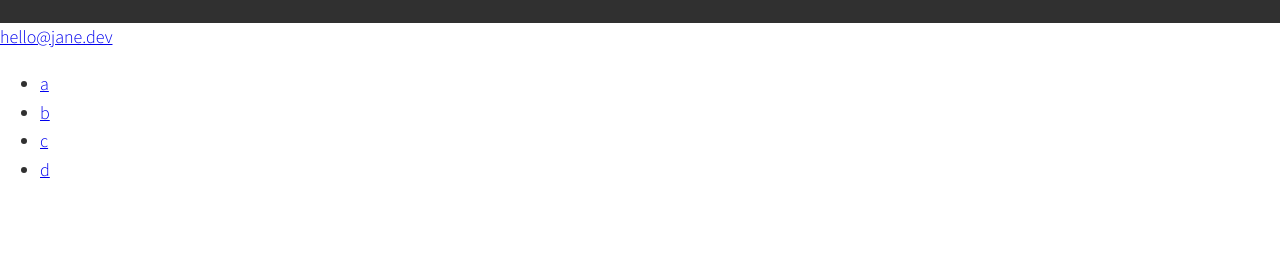
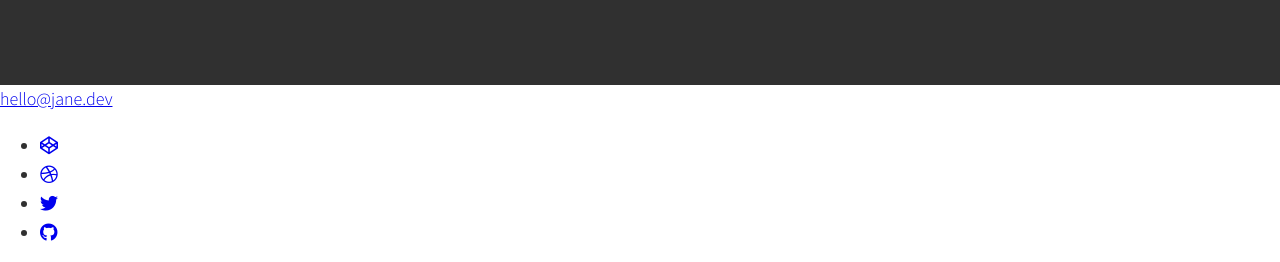
Before and after one commit to jugoslavjeftenic/course-scrimba-build-and-deploy-your-portfolio, a plain HTML site: page index.html in a window 1280 px wide. Shown: the part 2923-3185 px from the top of the page. Before the commit the page ends 3126 px from the top, so only its background shows below. Drawn offline with nearby package versions, Linux system fonts and the light colour scheme.

Commit message:
Added font awesome icons to footer

```diff
--- a/index.html
+++ b/index.html
@@ -72,30 +72,66 @@
 
         <!-- My Work -->
         <section class="my-work" id="work">
-            <h2 class="section__title">My work</h2>
-            <p class="section__subtitle"></p>
+            <h2 class="section__title section__title--work">My work</h2>
+            <p class="section__subtitle section__subtitle--work">A selection of my range of work</p>
             <div class="portfolio">
-                <a href="#" class="portfolio__item"><img src="img/portfolio-01.jpg" alt="" class="portfolio__img"></a>
-                <a href="#" class="portfolio__item"><img src="img/portfolio-02.jpg" alt="" class="portfolio__img"></a>
-                <a href="#" class="portfolio__item"><img src="img/portfolio-03.jpg" alt="" class="portfolio__img"></a>
-                <a href="#" class="portfolio__item"><img src="img/portfolio-04.jpg" alt="" class="portfolio__img"></a>
-                <a href="#" class="portfolio__item"><img src="img/portfolio-05.jpg" alt="" class="portfolio__img"></a>
-                <a href="#" class="portfolio__item"><img src="img/portfolio-06.jpg" alt="" class="portfolio__img"></a>
-                <a href="#" class="portfolio__item"><img src="img/portfolio-07.jpg" alt="" class="portfolio__img"></a>
-                <a href="#" class="portfolio__item"><img src="img/portfolio-08.jpg" alt="" class="portfolio__img"></a>
-                <a href="#" class="portfolio__item"><img src="img/portfolio-09.jpg" alt="" class="portfolio__img"></a>
-                <a href="#" class="portfolio__item"><img src="img/portfolio-10.jpg" alt="" class="portfolio__img"></a>
+                <a href="#" class="portfolio__item">
+                    <img src="img/portfolio-01.jpg" alt="" class="portfolio__img">
+                </a>
+                <a href="#" class="portfolio__item">
+                    <img src="img/portfolio-02.jpg" alt="" class="portfolio__img">
+                </a>
+                <a href="#" class="portfolio__item">
+                    <img src="img/portfolio-03.jpg" alt="" class="portfolio__img">
+                </a>
+                <a href="#" class="portfolio__item">
+                    <img src="img/portfolio-04.jpg" alt="" class="portfolio__img">
+                </a>
+                <a href="#" class="portfolio__item">
+                    <img src="img/portfolio-05.jpg" alt="" class="portfolio__img">
+                </a>
+                <a href="#" class="portfolio__item">
+                    <img src="img/portfolio-06.jpg" alt="" class="portfolio__img">
+                </a>
+                <a href="#" class="portfolio__item">
+                    <img src="img/portfolio-07.jpg" alt="" class="portfolio__img">
+                </a>
+                <a href="#" class="portfolio__item">
+                    <img src="img/portfolio-08.jpg" alt="" class="portfolio__img">
+                </a>
+                <a href="#" class="portfolio__item">
+                    <img src="img/portfolio-09.jpg" alt="" class="portfolio__img">
+                </a>
+                <a href="#" class="portfolio__item">
+                    <img src="img/portfolio-10.jpg" alt="" class="portfolio__img">
+                </a>
             </div>
         </section>
 
         <!-- Footer -->
         <footer>
-            <a href="mailto:hell@jane.dev" class="footer__link">hello@jane.dev</a>
+            <a href="mailto:hello@jane.dev" class="footer__link">hello@jane.dev</a>
             <ul class="social-list">
-                <li class="social-list__item"><a href="https://codepen.io" class="social-list__link">a</a></li>
-                <li class="social-list__item"><a href="http://dribbble.com" class="social-list__link">b</a></li>
-                <li class="social-list__item"><a href="https://twitter.com" class="social-list__link">c</a></li>
-                <li class="social-list__item"><a href="https://github.com" class="social-list__link">d</a></li>
+                <li class="social-list__item">
+                    <a class="social-list__link" href="https://codepen.io">
+                        <i class="fab fa-codepen"></i>
+                    </a>
+                </li>
+                <li class="social-list__item">
+                    <a class="social-list__link" href="http://dribbble.com">
+                        <i class="fab fa-dribbble"></i>
+                    </a>
+                </li>
+                <li class="social-list__item">
+                    <a class="social-list__link" href="https://twitter.com">
+                        <i class="fab fa-twitter"></i>
+                    </a>
+                </li>
+                <li class="social-list__item">
+                    <a class="social-list__link" href="https://github.com">
+                        <i class="fab fa-github"></i>
+                    </a>
+                </li>
             </ul>
         </footer>
     </body>
```
Also changed, not shown: 1 other file.
